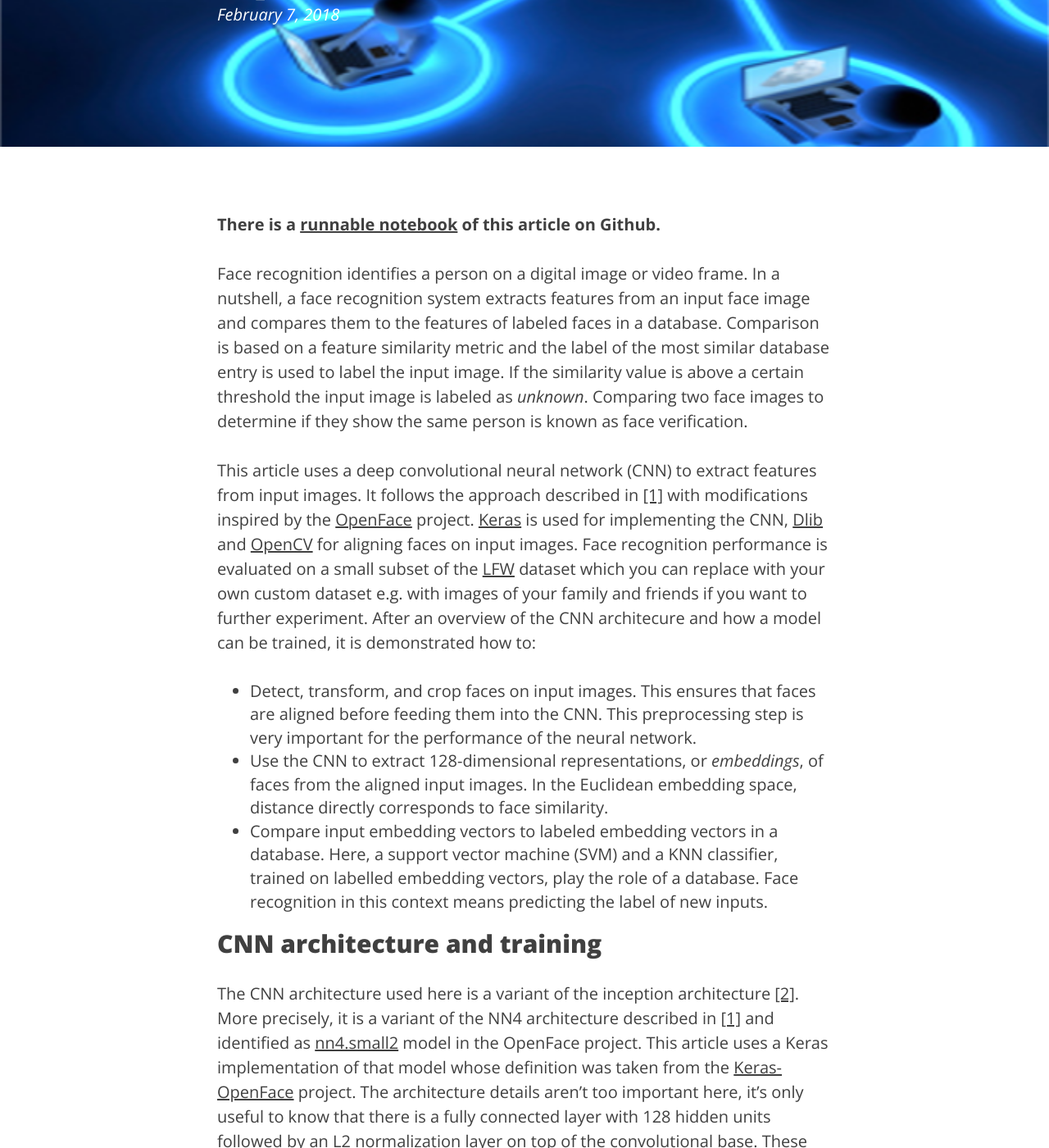
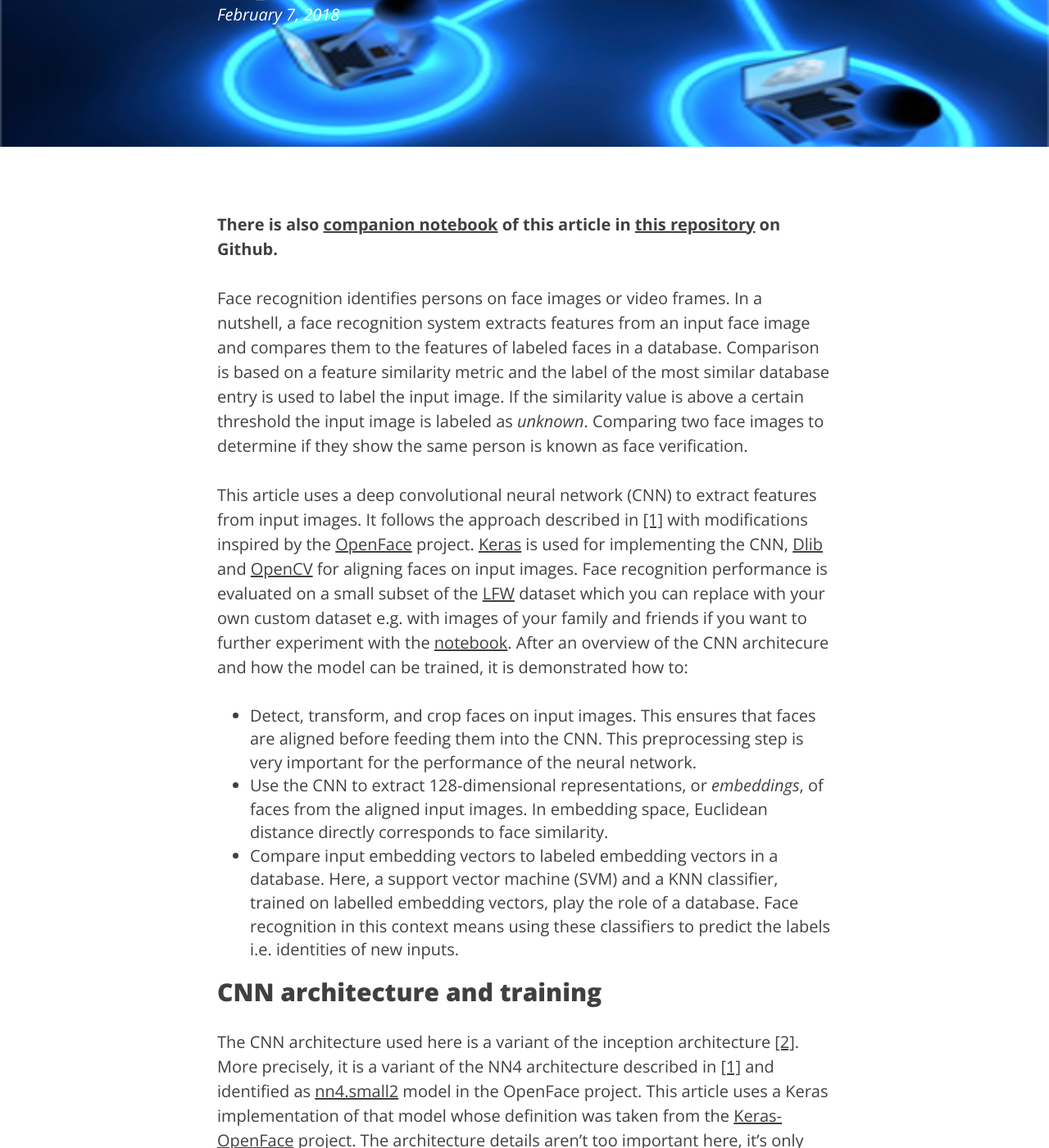
Before and after one commit to krasserm/krasserm.github.io, a Jekyll site: the page built from _posts/2018-02-07-deep-face-recognition.md, in a window 1280 px wide and 1400 px high, scrolled down 355 px. Shown: the whole window at 82% size. Built offline with Jekyll 4.4.1, drawn with Linux system fonts in a browser that asks for light colours; formulas are drawn with MathJax 3; comment, search, counter and statistics services are not loaded.

Commit message:
Link to nbviewer-rendered notebook and minor edits

```diff
--- a/_posts/2018-02-07-deep-face-recognition.md
+++ b/_posts/2018-02-07-deep-face-recognition.md
@@ -6,15 +6,15 @@ author: "Martin Krasser"
 header-img: "img/distributed.png"
 ---
 
-**There is a [runnable notebook](https://github.com/krasserm/face-recognition/blob/master/face-recognition.ipynb) of this article on Github.**
+**There is also [companion notebook](http://nbviewer.jupyter.org/github/krasserm/face-recognition/blob/master/face-recognition.ipynb) of this article in [this repository](https://github.com/krasserm/face-recognition) on Github.**
 
-Face recognition identifies a person on a digital image or video frame. In a nutshell, a face recognition system extracts features from an input face image and compares them to the features of labeled faces in a database. Comparison is based on a feature similarity metric and the label of the most similar database entry is used to label the input image. If the similarity value is above a certain threshold the input image is labeled as *unknown*. Comparing two face images to determine if they show the same person is known as face verification.
+Face recognition identifies persons on face images or video frames. In a nutshell, a face recognition system extracts features from an input face image and compares them to the features of labeled faces in a database. Comparison is based on a feature similarity metric and the label of the most similar database entry is used to label the input image. If the similarity value is above a certain threshold the input image is labeled as *unknown*. Comparing two face images to determine if they show the same person is known as face verification.
 
-This article uses a deep convolutional neural network (CNN) to extract features from input images. It follows the approach described in [[1]](https://arxiv.org/abs/1503.03832) with modifications inspired by the [OpenFace](http://cmusatyalab.github.io/openface/) project. [Keras](https://keras.io/) is used for implementing the CNN, [Dlib](http://dlib.net/) and [OpenCV](https://opencv.org/) for aligning faces on input images. Face recognition performance is evaluated on a small subset of the [LFW](http://vis-www.cs.umass.edu/lfw/) dataset which you can replace with your own custom dataset e.g. with images of your family and friends if you want to further experiment. After an overview of the CNN architecure and how a model can be trained, it is demonstrated how to:
+This article uses a deep convolutional neural network (CNN) to extract features from input images. It follows the approach described in [[1]](https://arxiv.org/abs/1503.03832) with modifications inspired by the [OpenFace](http://cmusatyalab.github.io/openface/) project. [Keras](https://keras.io/) is used for implementing the CNN, [Dlib](http://dlib.net/) and [OpenCV](https://opencv.org/) for aligning faces on input images. Face recognition performance is evaluated on a small subset of the [LFW](http://vis-www.cs.umass.edu/lfw/) dataset which you can replace with your own custom dataset e.g. with images of your family and friends if you want to further experiment with the [notebook](https://github.com/krasserm/face-recognition). After an overview of the CNN architecure and how the model can be trained, it is demonstrated how to:
 
 - Detect, transform, and crop faces on input images. This ensures that faces are aligned before feeding them into the CNN. This preprocessing step is very important for the performance of the neural network.
-- Use the CNN to extract 128-dimensional representations, or *embeddings*, of faces from the aligned input images. In the Euclidean embedding space, distance directly corresponds to face similarity.
-- Compare input embedding vectors to labeled embedding vectors in a database. Here, a support vector machine (SVM) and a KNN classifier, trained on labelled embedding vectors, play the role of a database. Face recognition in this context means predicting the label of new inputs.
+- Use the CNN to extract 128-dimensional representations, or *embeddings*, of faces from the aligned input images. In embedding space, Euclidean distance directly corresponds to face similarity.
+- Compare input embedding vectors to labeled embedding vectors in a database. Here, a support vector machine (SVM) and a KNN classifier, trained on labelled embedding vectors, play the role of a database. Face recognition in this context means using these classifiers to predict the labels i.e. identities of new inputs.
 
 ## CNN architecture and training
 
```
